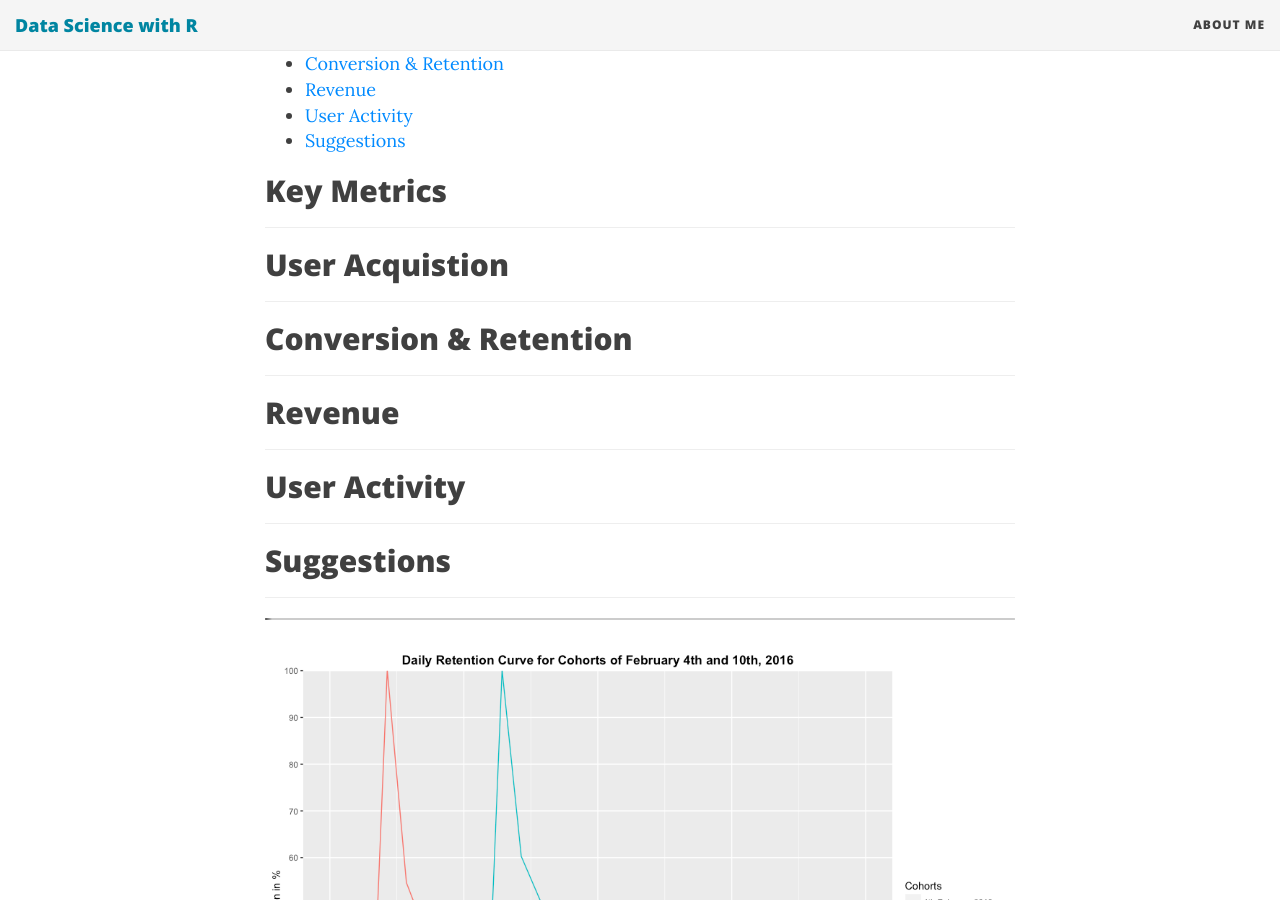
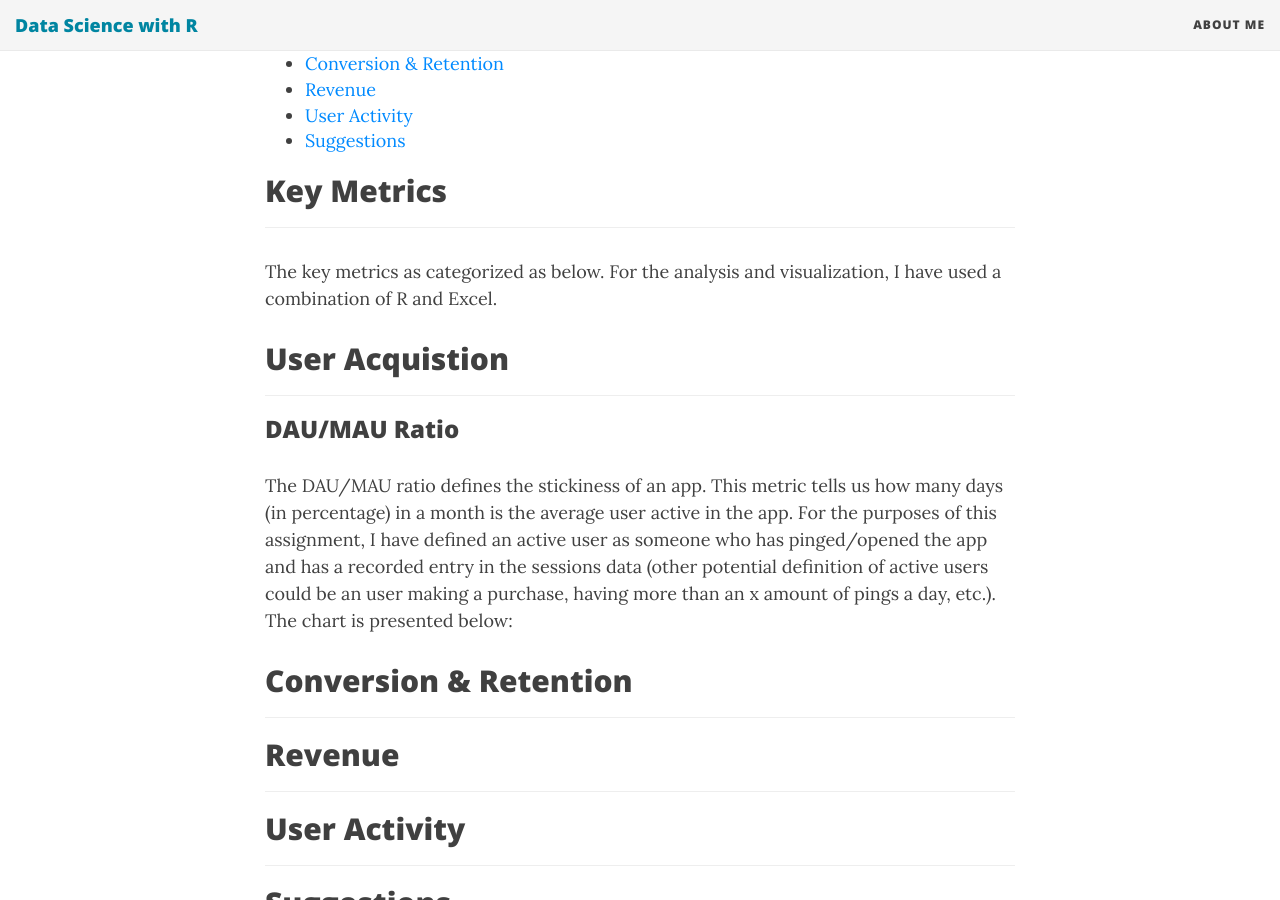
Before and after one commit to sabman83/data-analysis, a Jekyll site: the page built from _posts/2017-09-04-pg.md, in a window 1280 px wide and 900 px high, scrolled down 390 px. Built offline with Jekyll 4.4.1, drawn with Linux system fonts in a browser that asks for light colours; nearby versions of some CDN libraries.

Commit message:
Update 2017-09-04-pg.md

```diff
--- a/_posts/2017-09-04-pg.md
+++ b/_posts/2017-09-04-pg.md
@@ -18,8 +18,17 @@ tags: []
 ## Key Metrics
 ---
 
+The key metrics as categorized as below. For the analysis and visualization, I have used a combination of R and Excel.
+
+
 ## User Acquistion
 ---
+
+### DAU/MAU Ratio
+
+The DAU/MAU ratio defines the stickiness of an app. This metric tells us how many days (in percentage) in a month is the average user active in the app. For the purposes of this assignment, I have defined an active user as someone who has pinged/opened the app and has a recorded entry in the sessions data (other potential definition of active users could be an user making a purchase, having more than an x amount of pings a day, etc.). The chart is presented below:
+
+
 
 ## Conversion & Retention
 ---
```
